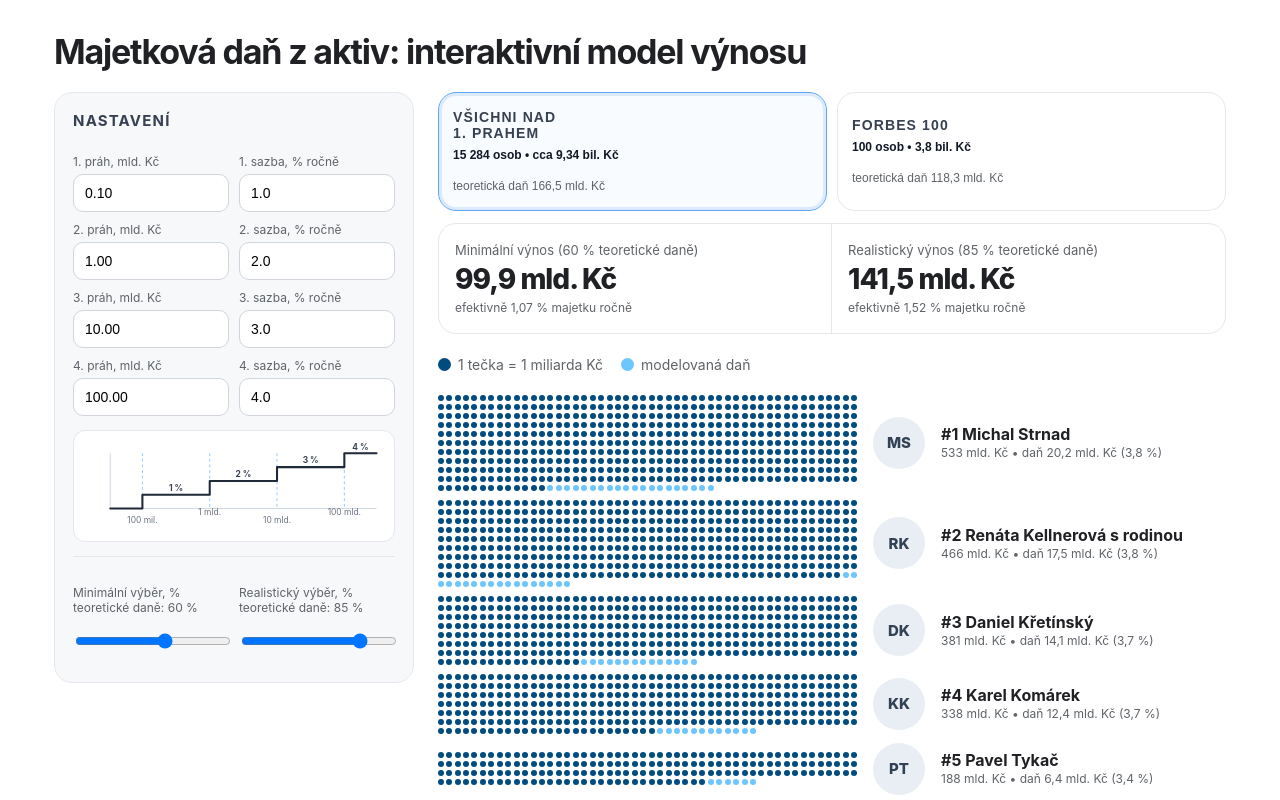
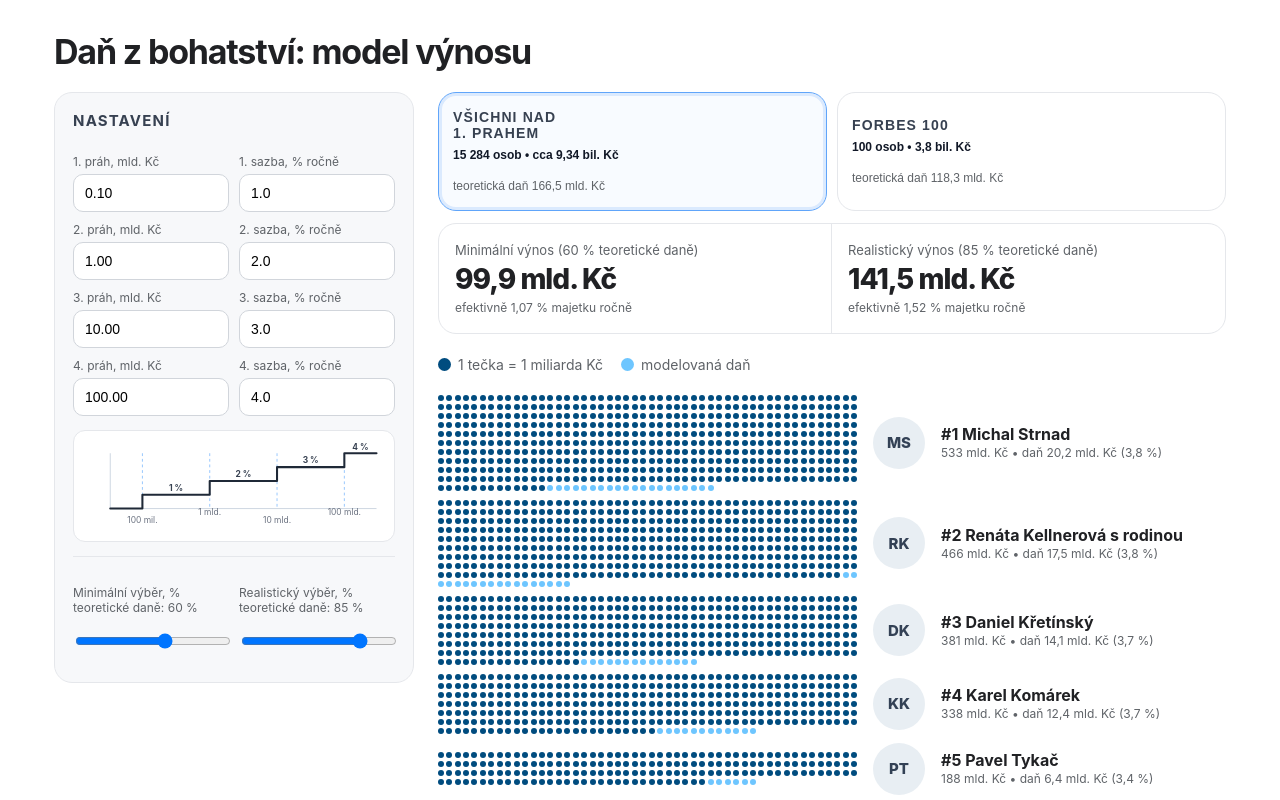
Before and after one commit to mmt-cz/majetkova-dan, a plain HTML site: page index.html in a window 1280 px wide. Shown: the top 800 px of the page. Drawn offline with Linux system fonts and the light colour scheme.

Commit message:
Update index.html

```diff
--- a/index.html
+++ b/index.html
@@ -100,7 +100,7 @@
 </head>
 <body>
 <div class="wrap">
-  <h1>Majetková daň z aktiv: interaktivní model výnosu</h1>
+  <h1>Daň z bohatství: model výnosu</h1>
 
   <div class="layout">
     <aside class="panel">
```
